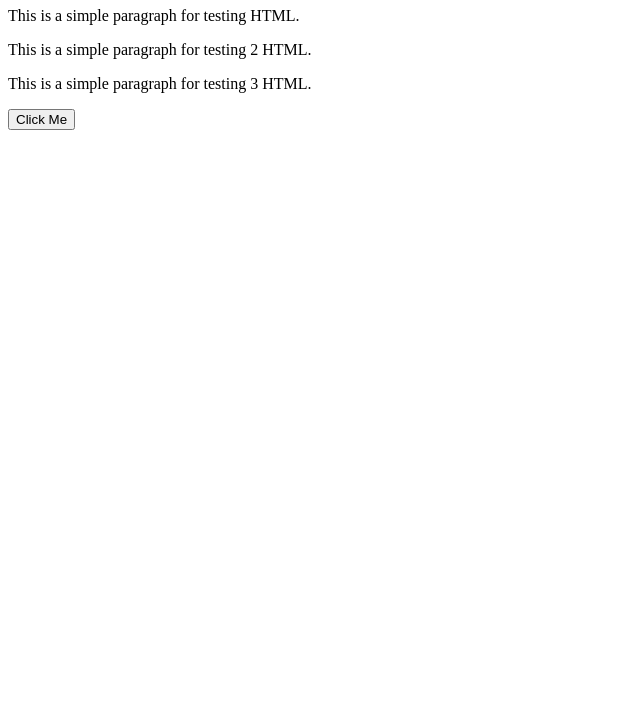
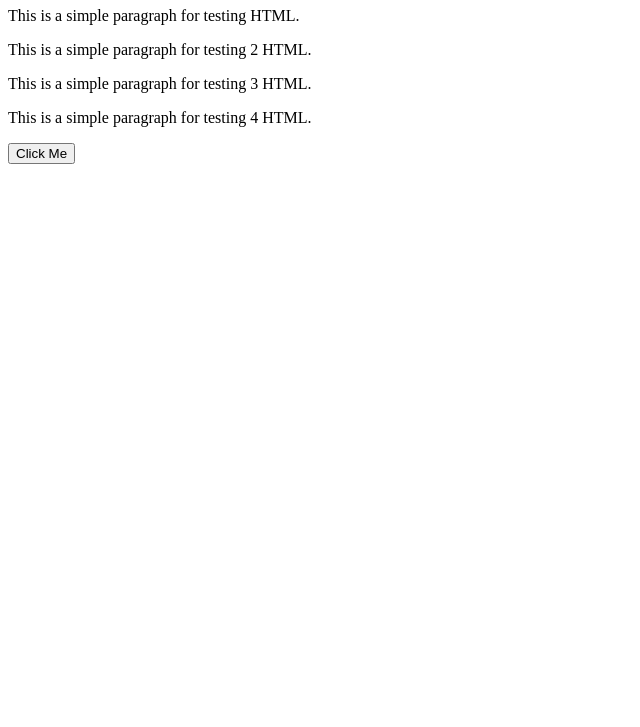
Before and after one commit to pabloarias7777/clases, a plain HTML site: page index.html in a window 1280 px wide. Shown: the part 73-800 px from the top of the page, without its empty margins (0-640 px from the left). Drawn offline with Linux system fonts and the light colour scheme.

Commit message:
Crear 2 archivos

```diff
--- a/index.html
+++ b/index.html
@@ -9,6 +9,7 @@
   <p>This is a simple paragraph for testing HTML.</p>
   <p>This is a simple paragraph for testing 2 HTML.</p>
   <p>This is a simple paragraph for testing 3 HTML.</p>
+  <p>This is a simple paragraph for testing 4 HTML.</p>
   <button onclick="alert('Hello from HTML!')">Click Me</button>
 </body>
 </html>
```
Also changed, not shown: contacto.html (added), producto.html (added).
